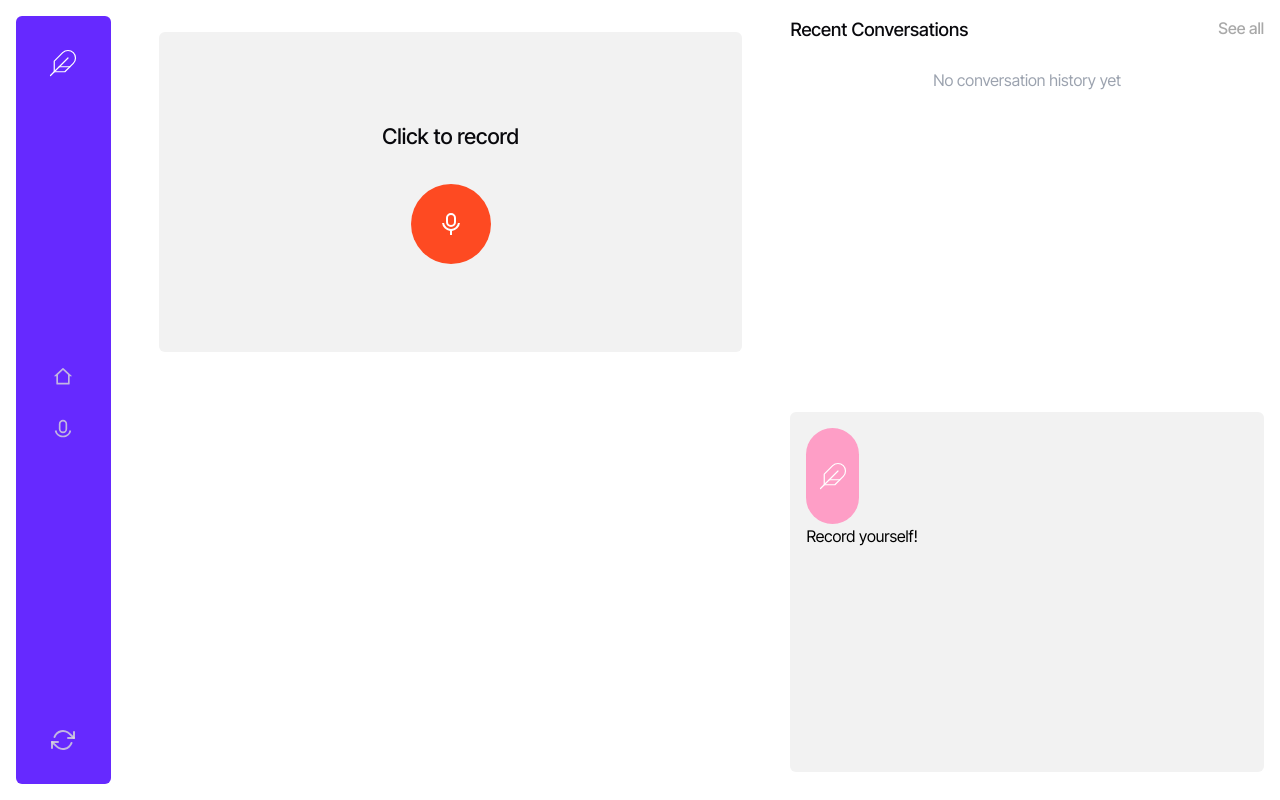
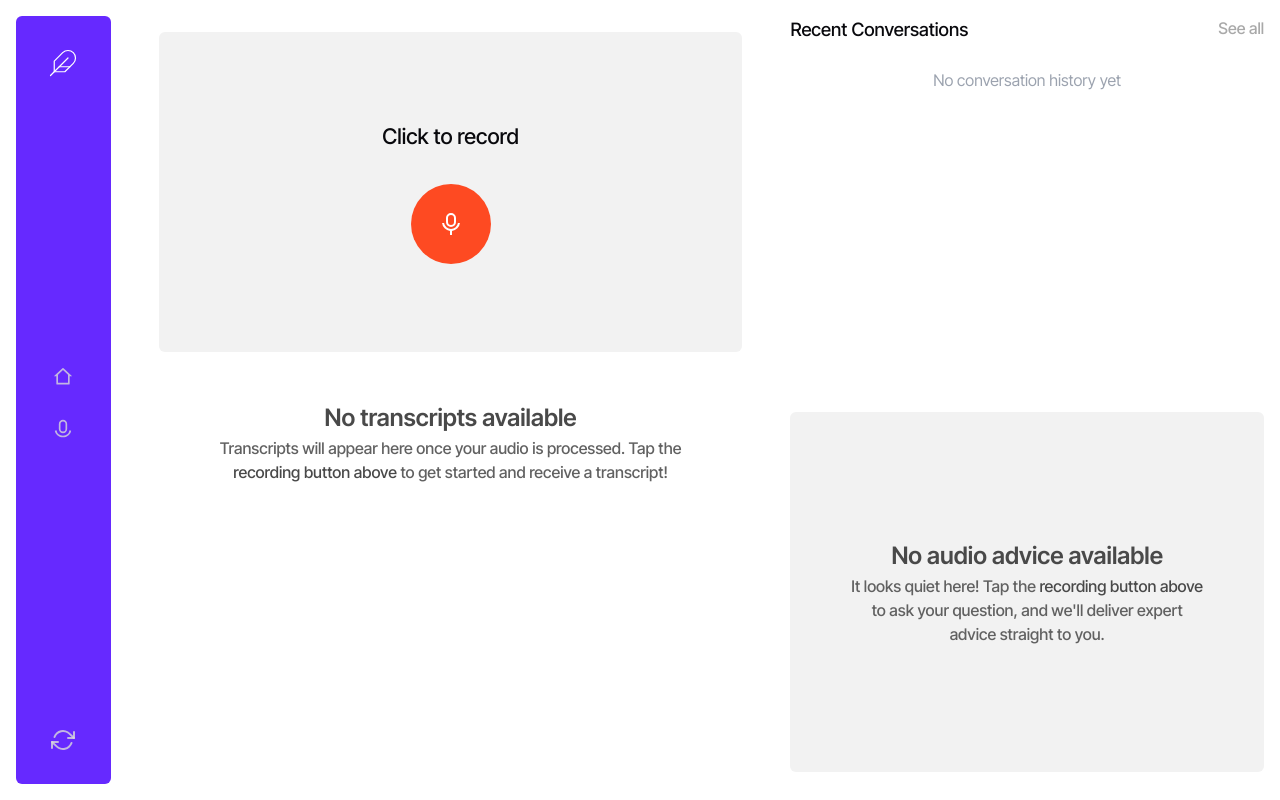
Before and after one commit to ntwari-egide/legal-advisory-translator, a Next.js app: page / in a window 1280 px wide. Built offline with nearby package versions, Linux system fonts and the light colour scheme.

Commit message:
fix: no content info

```diff
--- a/src/component/convo/index.tsx
+++ b/src/component/convo/index.tsx
@@ -11,7 +11,7 @@ const Convo = ({ content, timeAgo }: ConvoProps) => {
       <div className="flex-row flex space-x-4 justify-center items-center">
         <img
           src={
-            "https://images.pexels.com/photos/30933605/pexels-photo-30933605/free-photo-of-portrait-of-woman-with-curly-hair-at-sunset.jpeg?auto=compress&cs=tinysrgb&w=1260&h=750&dpr=2"
+            "https://upload.wikimedia.org/wikipedia/commons/7/7c/Profile_avatar_placeholder_large.png?20150327203541"
           }
           className="w-10 h-10 rounded-full object-cover border"
         />
--- a/src/pages/index.tsx
+++ b/src/pages/index.tsx
@@ -334,9 +334,20 @@ export default function HomePage() {
             />
           </div>
 
+          {
+            audioUrl && adviceContent ? (<>
             <div className="h-[45vh] overflow-y-auto">
             <h1 className="text-[3.7vh] font-medium">{adviceContent}</h1>
           </div>
+            </>) : (<>
+              <div className="flex flex-col justify-center items-center text-center">
+  <h1 className="text-[3vh] text-[#494949] font-semibold">No transcripts available</h1>
+  <p className="w-[80%] text-[2vh] font-medium text-[#616161]">
+    Transcripts will appear here once your audio is processed. Tap the <span className="text-[#494949]">recording button above</span> to get started and receive a transcript!
+  </p>
+</div>
+            </>)
+          }
         </div>
 
         <div className="w-[40%] inter-tight">
@@ -366,7 +377,9 @@ export default function HomePage() {
           </div>
 
           <div className="bg-[#F2F2F2] flex-col w-full h-[45vh] rounded-md p-4 items-start flex">
-            <div className="flex-row flex space-x-4 justify-center items-center">
+            {
+              audioUrl && adviceContent ? (
+                <><div className="flex-row flex space-x-4 justify-center items-center">
                 <div className="bg-[#FE9EC6] h-24 w-24 rounded-full items-center justify-center flex">
                   <svg
                     width="30"
@@ -414,7 +427,18 @@ export default function HomePage() {
                 <AudioPlayer audioUrl={audioUrl} />
               ) : (
                 <p className="text-center">Record yourself!</p>
-            )}
+              )}</>
+              ) : <>
+                <div className="w-full h-full flex justify-center items-center">
+                <div className="flex flex-col justify-center items-center text-center">
+                  <h1 className="text-[3vh] text-[#494949] font-semibold">No audio advice available</h1>
+                  <p className="w-[80%] text-[2vh] font-medium text-[#616161]">
+                    It looks quiet here! Tap the <span className="text-[#494949]">recording button above</span> to ask your question, and we'll deliver expert advice straight to you.
+                  </p>
+                </div>
+                </div>
+              </>
+            }
           </div>
         </div>
       </div>
```
Lines whose indentation alone changed are shown as unchanged.
